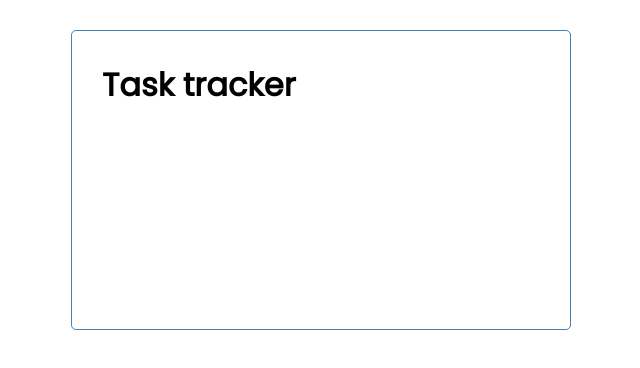
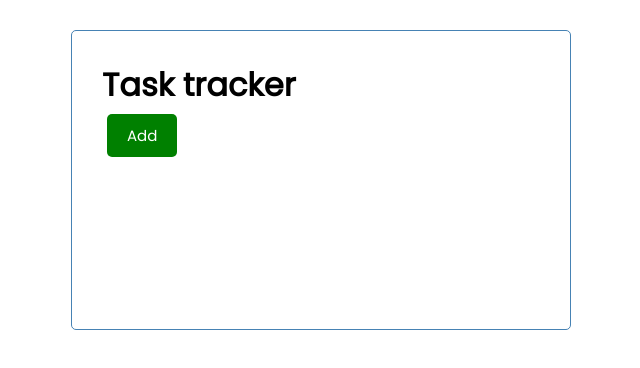
Before and after one commit to pendi-qibee/react-course-task-tracker, a React (Create React App) app: page / in a window 1280 px wide. Shown: the top 368 px of the page, without its empty margins (319-959 px from the left). Built offline with nearby package versions, Linux system fonts and the light colour scheme.

Commit message:
styling button componen and add onclick function

```diff
--- /dev/null
+++ b/src/components/Button.js
@@ -0,0 +1,20 @@
+import PropTypes from 'prop-types'
+
+const Button = ({ color, text, onClick }) => {
+
+    return (
+        <button onClick={onClick} style={{ backgroundColor: color }} className='btn'>{text}</button>
+    )
+}
+
+Button.defaultProps={
+    color:'steelblue '
+}
+
+Button.propTypes = {
+    text: PropTypes.string,
+    color: PropTypes.string,
+    onClick: PropTypes.func,
+}
+
+export default Button
--- a/src/components/Header.js
+++ b/src/components/Header.js
@@ -1,19 +1,26 @@
-import PropTypes from "prop-types";
+import PropTypes from "prop-types"
+import Button from './Button'
 
 const Header = ({ title }) => {
+
+    const onClick = (e) => {
+        console.log('Button CLicked')
+    }
+
     return (
         <header>
             <h1>{title}</h1>
+            <Button color='green' text='Add' onClick={onClick}></Button>
         </header>
-  );
-};
+    )
+}
 
 Header.defaultProps = {
     title: "Task tracker",
-};
+}
 
 Header.propTypes = {
     title: PropTypes.string.isRequired,
 }
 
-export default Header;
+export default Header
```
Lines whose indentation alone changed are shown as unchanged.
